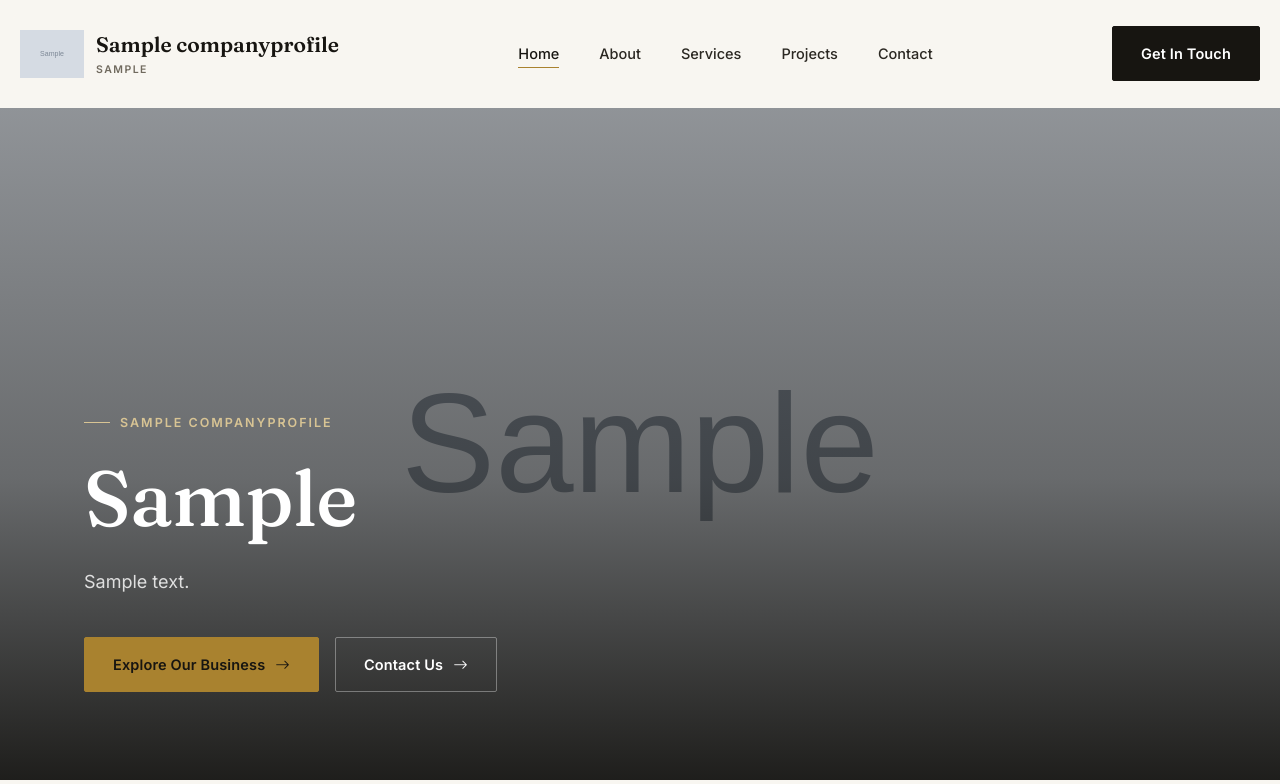
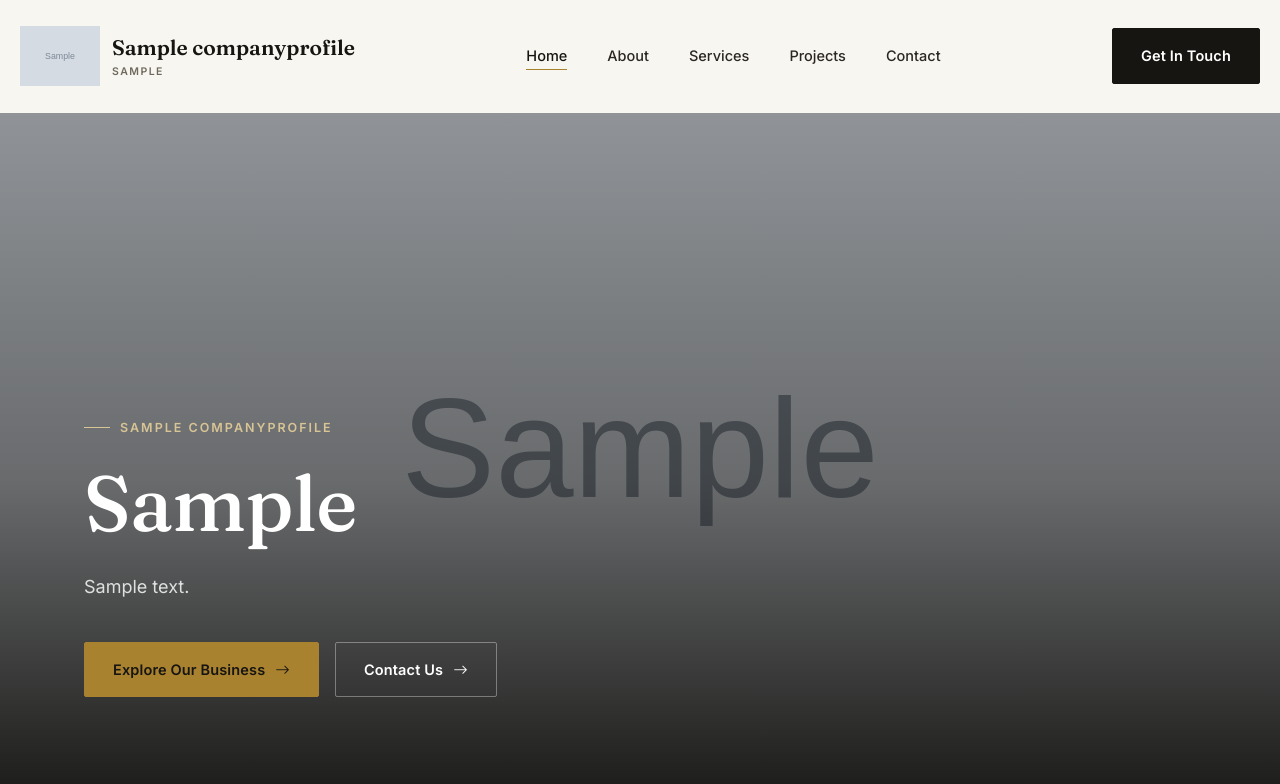
Before and after one commit to mahendra-dhakal/K-and-K-Trading-Company, a Django app: page / in a window 1280 px wide. Shown: the top 784 px of the page. Run offline with Django 5.2, Linux system fonts and the light colour scheme; tables that the repository leaves empty hold one stand-in row (values such as "Sample post"); grey boxes marked "Sample" are stand-in pictures.

Commit message:
logo size increased

```diff
--- a/kandk/static/css/main.css
+++ b/kandk/static/css/main.css
@@ -246,7 +246,7 @@ section { position: relative; }
   color: var(--color-ink);
 }
 
-.brand img { height: 48px; width: auto; }
+.brand img { height: 60px; width: auto; }
 
 .brand small {
   display: block;
```
